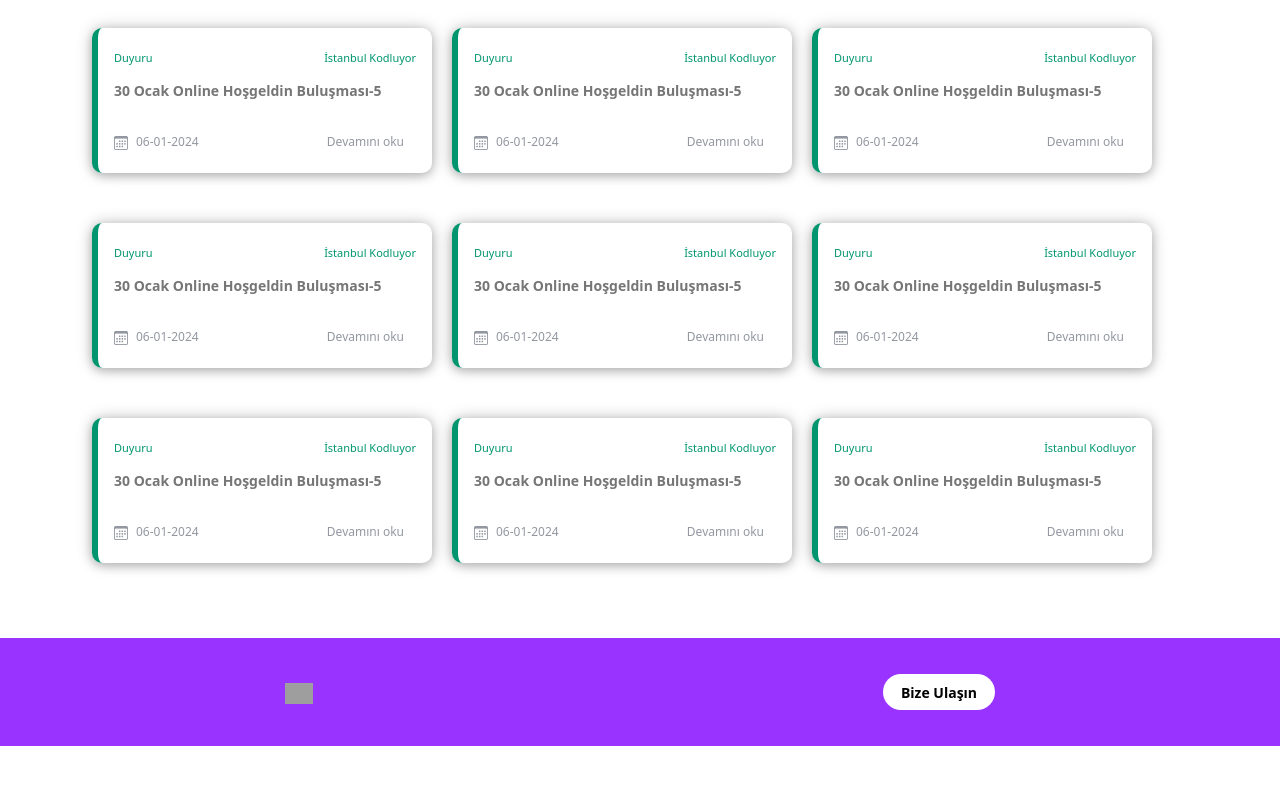
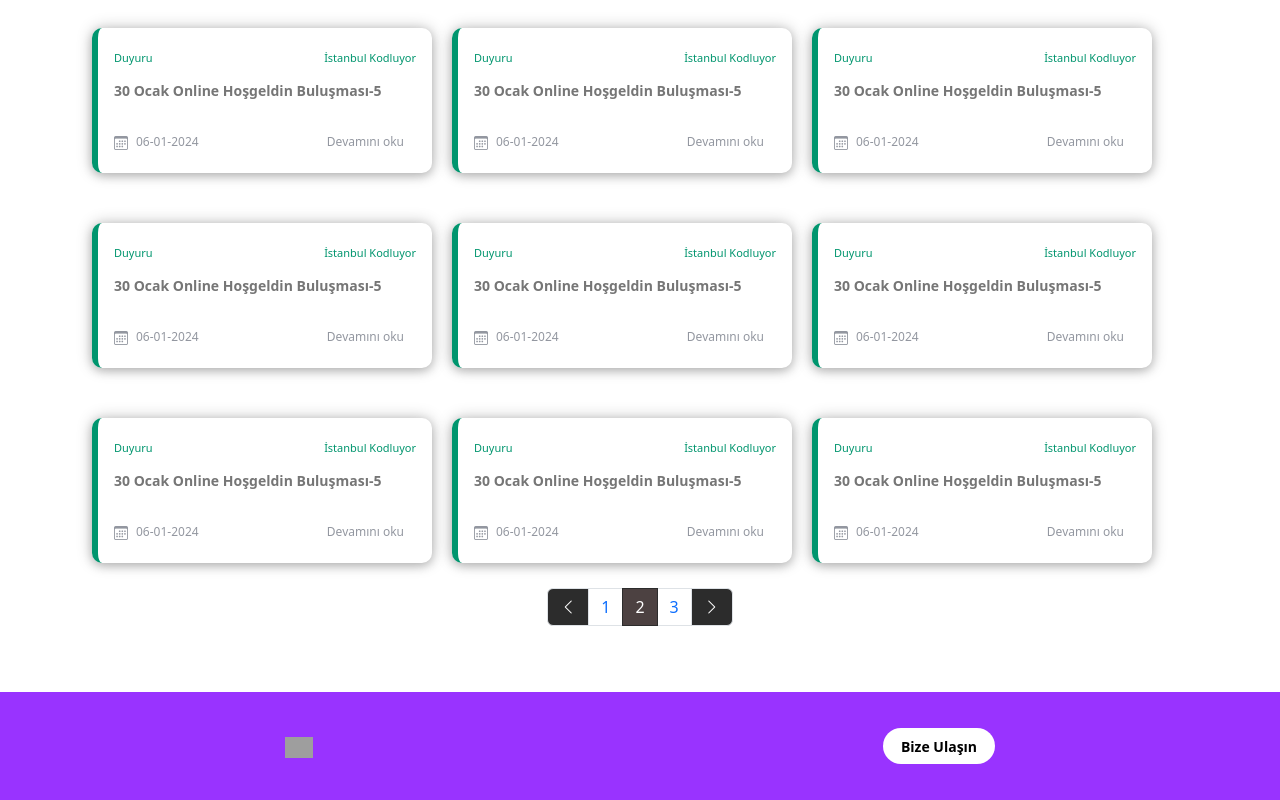
Before and after one commit to DotNetReactFullStack/tobeto-platform-frontend, a React (Create React App) app: page /duyurular in a window 1280 px wide. Shown: the part 418-1218 px from the top of the page. Before the commit the page ends 1164 px from the top, so only its background shows below. Built offline with nearby package versions, Linux system fonts and the light colour scheme; grey boxes are pictures that could not be loaded.

Commit message:
Added Pagination component

```diff
--- /dev/null
+++ b/src/components/Pagination/Pagination.css
@@ -0,0 +1,18 @@
+.pagination-element {
+  display: flex;
+  justify-content: center;
+}
+
+.pagination-element .page-item:first-child .page-link,
+.pagination-element .page-item:last-child .page-link {
+  background-color: rgb(44, 44, 44);
+}
+
+.pagination-element i {
+  color: white;
+}
+
+.pagination-element .page-item.active a {
+  background-color: #4c4141;
+  border-color: rgb(44, 44, 44);
+}
--- /dev/null
+++ b/src/components/Pagination/Pagination.tsx
@@ -0,0 +1,42 @@
+import React from "react";
+import "./Pagination.css";
+
+type Props = {};
+
+const Pagination = (props: Props) => {
+  return (
+    <div className="container-fluid">
+      <div className="pagination-element">
+        <ul className="pagination">
+          <li className="page-item">
+            <a className="page-link " href="#">
+              <i className="bi bi-chevron-left"></i>
+            </a>
+          </li>
+          <li className="page-item ">
+            <a className="page-link" href="#">
+              1
+            </a>
+          </li>
+          <li className="page-item active" aria-current="page">
+            <a className="page-link" href="#">
+              2
+            </a>
+          </li>
+          <li className="page-item">
+            <a className="page-link" href="#">
+              3
+            </a>
+          </li>
+          <li className="page-item">
+            <a className="page-link" href="#">
+              <i className="bi bi-chevron-right"></i>
+            </a>
+          </li>
+        </ul>
+      </div>
+    </div>
+  );
+};
+
+export default Pagination;
--- a/src/pages/Announcements/Announcements.tsx
+++ b/src/pages/Announcements/Announcements.tsx
@@ -2,6 +2,7 @@ import React from "react";
 import Banner from "../../components/Banner/Banner";
 import AnnouncementFilter from "../../components/Announcement/AnnouncementFilter";
 import AnnouncementList from "../../components/Announcement/AnnouncementList";
+import Pagination from "../../components/Pagination/Pagination";
 
 type Props = {};
 
@@ -11,6 +12,7 @@ const Announcements = (props: Props) => {
       <Banner />
       <AnnouncementFilter />
       <AnnouncementList />
+      <Pagination />
     </div>
   );
 };
```
